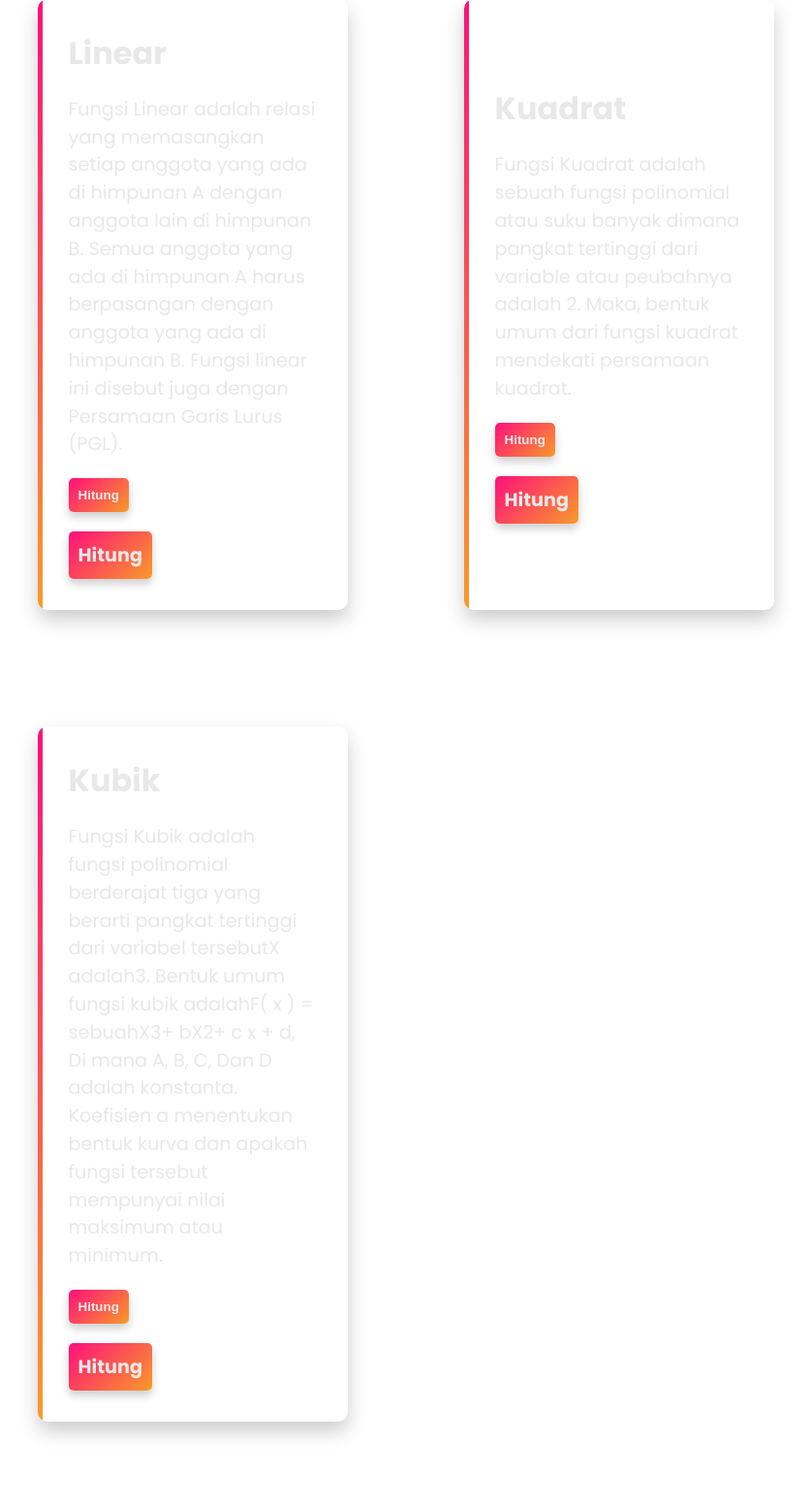
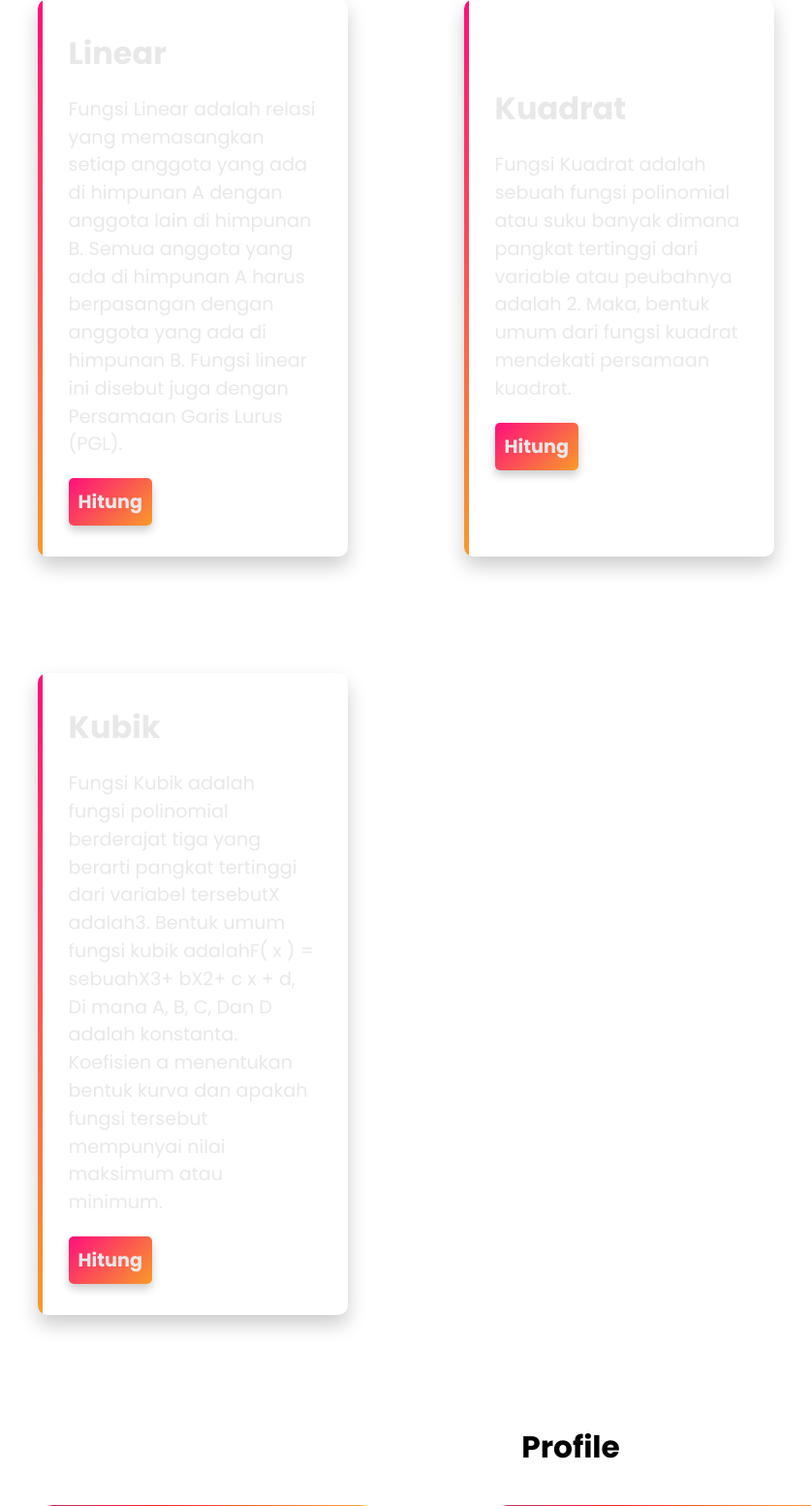
Before and after one commit to severusDude/kalkulus-web-app, a Flask app: page / in a window 1280 px wide. Shown: the part 1269-2822 px from the top of the page at 97% size, without its empty margins (51-888 px from the left). Run offline with Flask 3, Linux system fonts and the light colour scheme.

Commit message:
refactor(ui): remove unnecesary buttons

```diff
--- a/templates/indeks.html
+++ b/templates/indeks.html
@@ -82,7 +82,6 @@
                 A dengan anggota lain di himpunan B. Semua anggota yang ada di himpunan A harus berpasangan
                 dengan anggota yang ada di himpunan B. Fungsi linear ini disebut juga dengan Persamaan Garis Lurus (PGL).
             </p>
-            <button class="btn" onClick=" {{ url_for('handle_functions', function_type='linear') }} ">Hitung </button>
             <a class="btn" href=" {{ url_for('handle_functions', function_type='linear') }} ">Hitung</a>
             </div>
         </div>
@@ -95,7 +94,6 @@
                 tertinggi dari variable atau peubahnya adalah 2. Maka, bentuk umum dari fungsi
                 kuadrat mendekati persamaan kuadrat.
             </p>
-            <button class="btn" onClick=" {{ url_for('handle_functions', function_type='quadratic') }} ">Hitung </button>
             <a class="btn" href=" {{ url_for('handle_functions', function_type='quadratic') }} ">Hitung</a>
             </div>
         </div>
@@ -108,7 +106,6 @@
                 adalah3. Bentuk umum fungsi kubik adalahF( x ) = sebuahX3+ bX2+ c x + d, Di mana A, B, C, Dan D adalah konstanta.
                 Koefisien a menentukan bentuk kurva dan apakah fungsi tersebut mempunyai nilai maksimum atau minimum.
             </p>
-            <button class="btn" onClick=" {{ url_for('handle_functions', function_type='cubic') }} ">Hitung </button>
             <a class="btn" href=" {{ url_for('handle_functions', function_type='cubic') }} ">Hitung</a>
             </div>
         </div>
```
